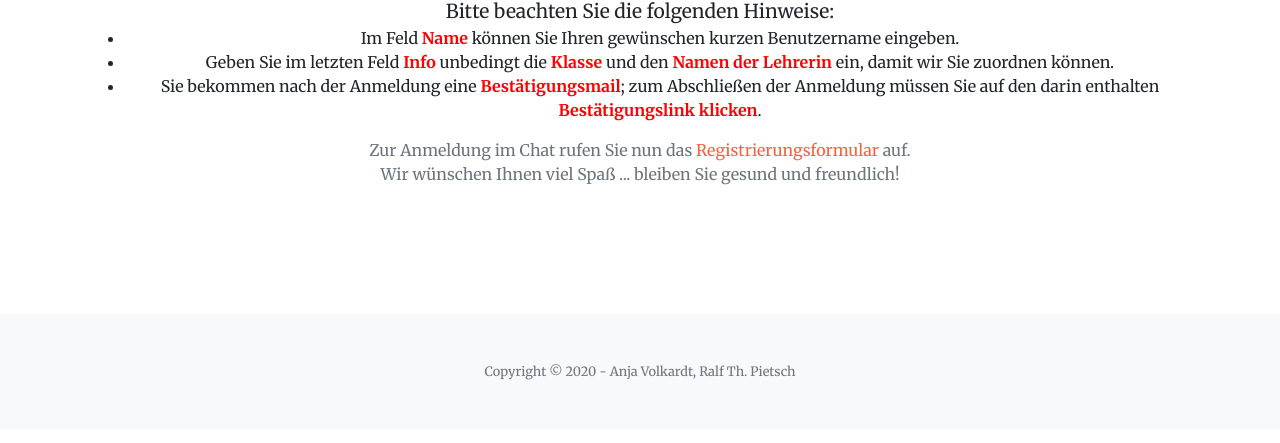
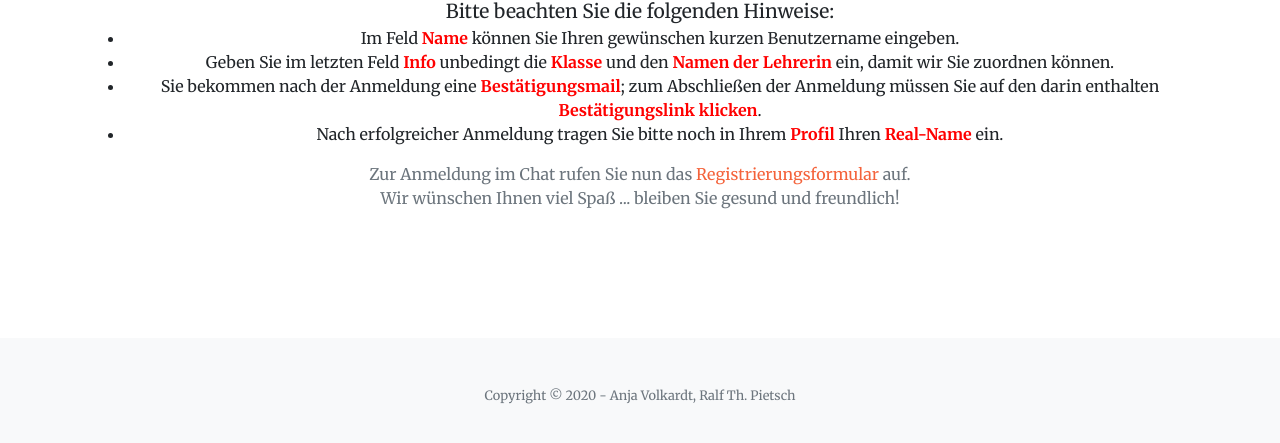
Before and after one commit to elternfuereltern/elternfuereltern.github.io, a plain HTML site: page src/FeeBaichai3yae4iie2yooG8O.html in a window 1280 px wide. Shown: the part 393-836 px from the top of the page. Drawn offline with nearby package versions, Linux system fonts and the light colour scheme; files whose address does not match are found by name.

Commit message:
real name

```diff
--- a/src/FeeBaichai3yae4iie2yooG8O.html
+++ b/src/FeeBaichai3yae4iie2yooG8O.html
@@ -49,6 +49,7 @@
 							<li>Geben Sie im letzten Feld <b style="color:red;">Info</b> unbedingt die <b style="color:red;">Klasse</b> und den <b style="color:red;">Namen der Lehrerin</b> ein, damit wir Sie zuordnen können.</li>
 							<li>Sie bekommen nach der Anmeldung eine <b style="color:red;">Bestätigungsmail</b>;
 								zum Abschließen der Anmeldung müssen Sie auf den darin enthalten <b style="color:red;">Bestätigungslink klicken</b>.</li>
+							<li>Nach erfolgreicher Anmeldung tragen Sie bitte noch in Ihrem <b style="color:red;">Profil</b> Ihren <b style="color:red;">Real-Name</b> ein.</li>
 						</ul>
 					</p>
 					<p class="text-muted mb-0">
```
